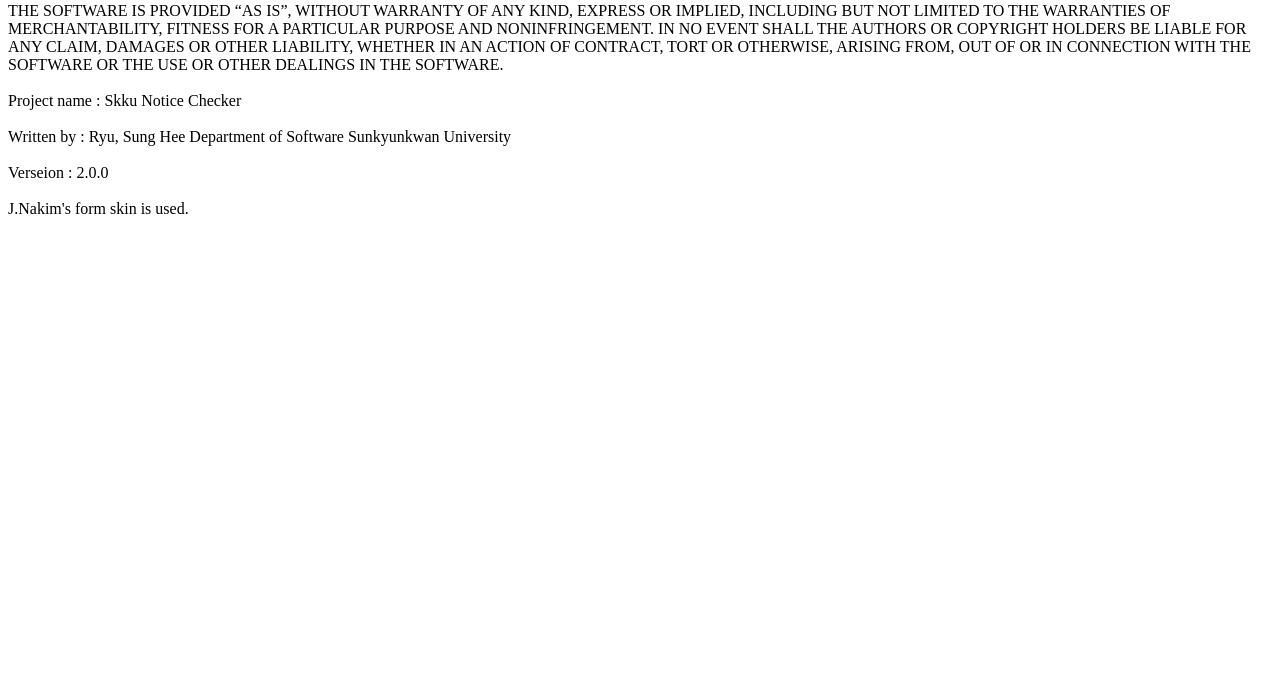
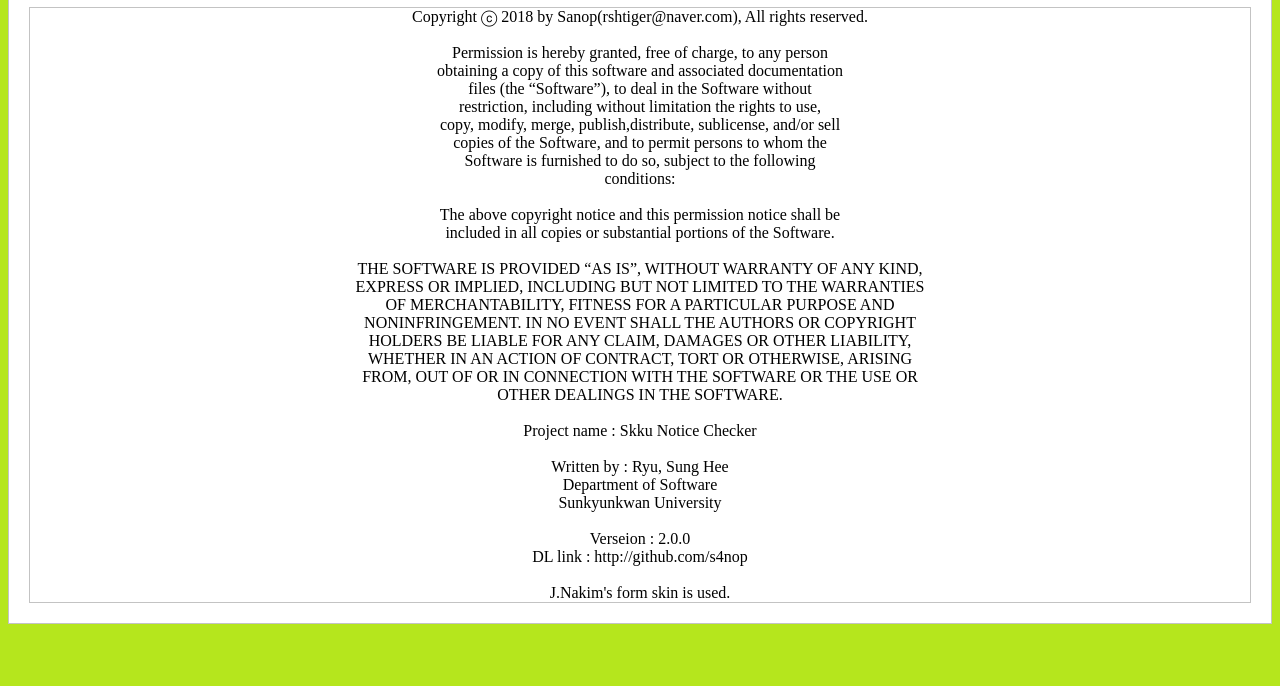
Before and after one commit to S4nop/SkkuNoticeChecker, a plain HTML site: page index.html in a window 1280 px wide. Shown: the part 114-800 px from the top of the page. Drawn offline with Linux system fonts and the light colour scheme.

Commit message:
Update github page & auto version check

```diff
--- a/index.html
+++ b/index.html
@@ -3,39 +3,65 @@
   <head>
     <meta charset="utf-8">
     <title>Skku Notice Checker</title>
+    <style>
+      body{
+        background-color: #b5e61d;
+      }
+      .frame{
+        background-color: white;
+        padding: 10px 10px 10px 10px;
+        border: 1px solid #c3c3c3;
+      }
+      .title, .license{
+        text-align: center;
+        border: 1px solid #c3c3c3;
+        margin: 10px 10px 10px 10px;
+      }
+      .none{ display: none;}
+    </style>
   </head>
   <body>
+    <div class="frame">
+      <div class="title">
+        <h1>Skku Notice Checker</h1>
+      </div>
+      <div class="license">
         Copyright ⓒ 2018 by Sanop(rshtiger@naver.com), All rights reserved.
-
-  Permission is hereby granted, free of charge, to any person
- obtaining a copy of this software and associated documentation
- files (the “Software”), to deal in the Software without
- restriction, including without limitation the rights to use,
- copy, modify, merge, publish,distribute, sublicense, and/or sell
- copies of the Software, and to permit persons to whom the
- Software is furnished to do so, subject to the following
+        <br><br>
+        Permission is hereby granted, free of charge, to any person  <br>
+       obtaining a copy of this software and associated documentation <br>
+       files (the “Software”), to deal in the Software without <br>
+       restriction, including without limitation the rights to use, <br>
+       copy, modify, merge, publish,distribute, sublicense, and/or sell <br>
+       copies of the Software, and to permit persons to whom the <br>
+       Software is furnished to do so, subject to the following <br>
        conditions:
       <br><br>
- The above copyright notice and this permission notice shall be
+       The above copyright notice and this permission notice shall be <br>
        included in all copies or substantial portions of the Software.
       <br><br>
- THE SOFTWARE IS PROVIDED “AS IS”, WITHOUT WARRANTY OF ANY KIND,
- EXPRESS OR IMPLIED, INCLUDING BUT NOT LIMITED TO THE WARRANTIES
- OF MERCHANTABILITY, FITNESS FOR A PARTICULAR PURPOSE AND
- NONINFRINGEMENT. IN NO EVENT SHALL THE AUTHORS OR COPYRIGHT
- HOLDERS BE LIABLE FOR ANY CLAIM, DAMAGES OR OTHER LIABILITY,
- WHETHER IN AN ACTION OF CONTRACT, TORT OR OTHERWISE, ARISING
- FROM, OUT OF OR IN CONNECTION WITH THE SOFTWARE OR THE USE OR
+       THE SOFTWARE IS PROVIDED “AS IS”, WITHOUT WARRANTY OF ANY KIND, <br>
+       EXPRESS OR IMPLIED, INCLUDING BUT NOT LIMITED TO THE WARRANTIES <br>
+       OF MERCHANTABILITY, FITNESS FOR A PARTICULAR PURPOSE AND <br>
+       NONINFRINGEMENT. IN NO EVENT SHALL THE AUTHORS OR COPYRIGHT <br>
+       HOLDERS BE LIABLE FOR ANY CLAIM, DAMAGES OR OTHER LIABILITY, <br>
+       WHETHER IN AN ACTION OF CONTRACT, TORT OR OTHERWISE, ARISING <br>
+       FROM, OUT OF OR IN CONNECTION WITH THE SOFTWARE OR THE USE OR <br>
        OTHER DEALINGS IN THE SOFTWARE.
       <br><br>
        Project name : Skku Notice Checker
        <br><br>
- Written by   : Ryu, Sung Hee
-                Department of Software
+       Written by   : Ryu, Sung Hee <br>
+                      Department of Software <br>
                       Sunkyunkwan University
       <br><br>
- Verseion     : 2.0.0
+       Verseion     : 2.0.0 <br>
+       DL link      : http://github.com/s4nop
       <br><br>
        J.Nakim's form skin is used.
+      </div>
+      <span class="none">[ver]2.0.0[ver][link]http://github.com/s4nop[link]</span>
+    </div>
+
   </body>
 </html>
```
Also changed, not shown: 4 other files. Lines whose indentation alone changed are shown as unchanged.
